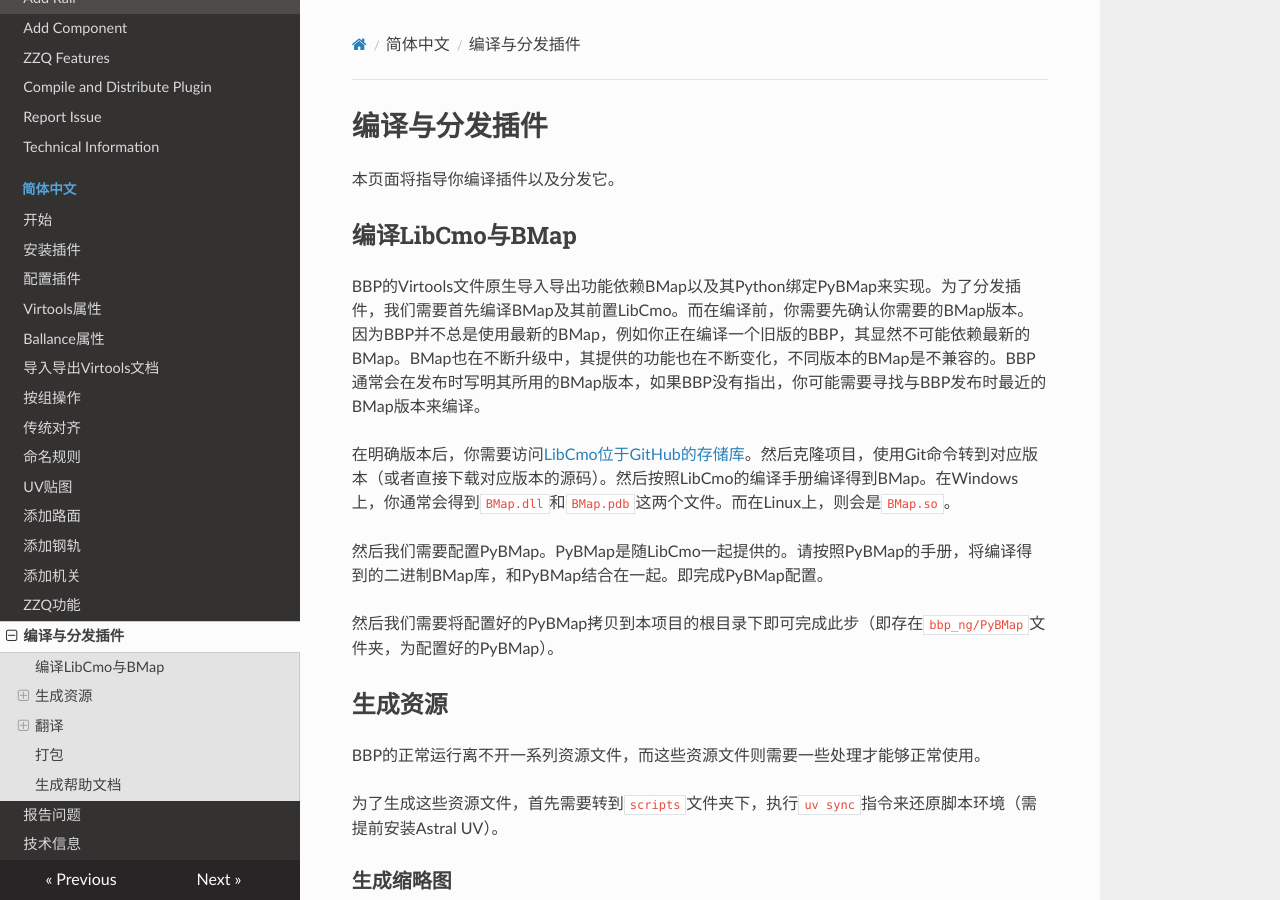
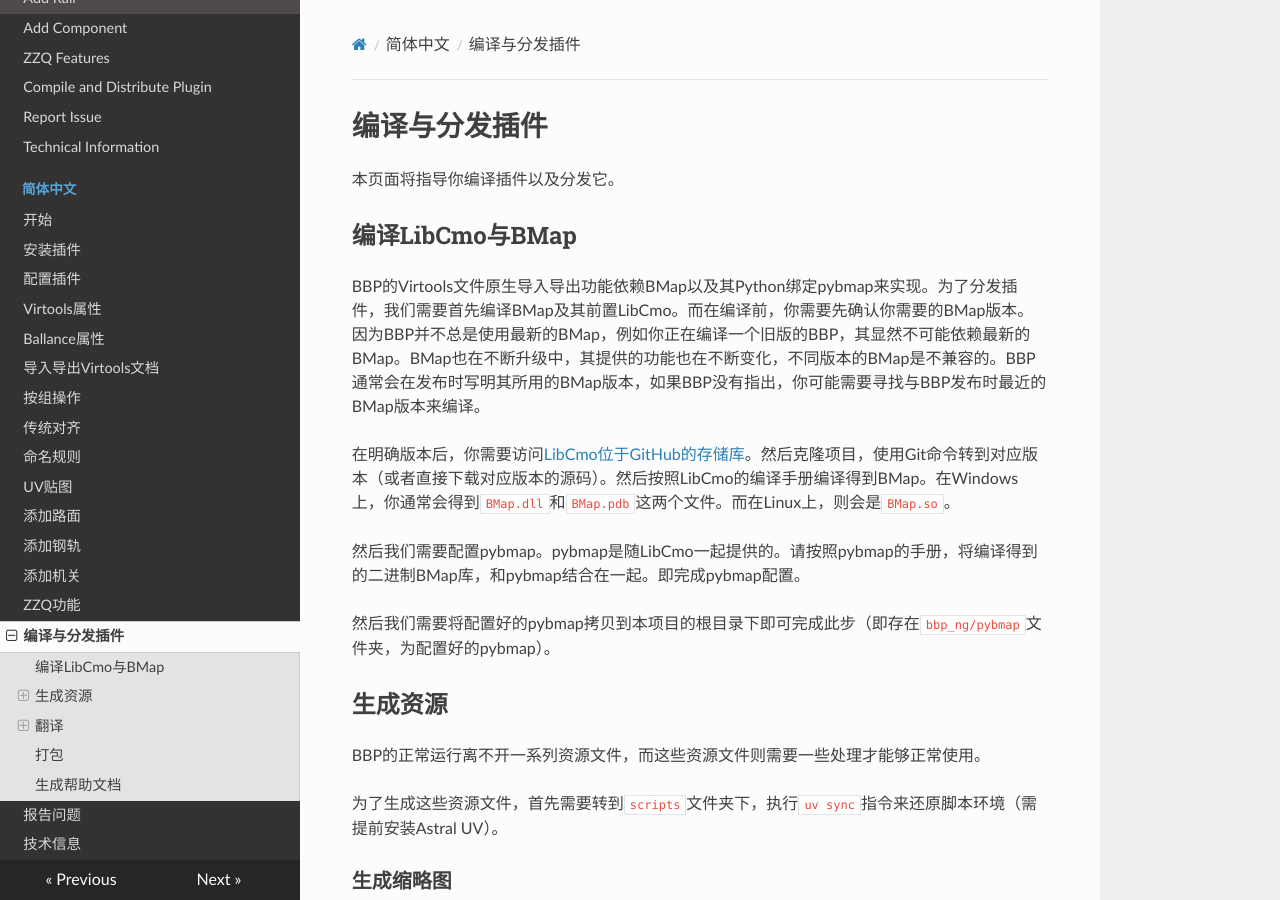
Before and after one commit to yyc12345/BallanceBlenderHelper, an MkDocs documentation site: the page built from docs/docs/zh-cn/compile-distribute-plugin.md, in a window 1280 px wide and 900 px high. Built offline with MkDocs 1.6.1, drawn with Linux system fonts in a browser that asks for light colours; nearby versions of some CDN libraries.

```diff
--- a/docs/docs/zh-cn/compile-distribute-plugin.md
+++ b/docs/docs/zh-cn/compile-distribute-plugin.md
@@ -4,13 +4,13 @@
 
 ## 编译LibCmo与BMap
 
-BBP的Virtools文件原生导入导出功能依赖BMap以及其Python绑定PyBMap来实现。为了分发插件，我们需要首先编译BMap及其前置LibCmo。而在编译前，你需要先确认你需要的BMap版本。因为BBP并不总是使用最新的BMap，例如你正在编译一个旧版的BBP，其显然不可能依赖最新的BMap。BMap也在不断升级中，其提供的功能也在不断变化，不同版本的BMap是不兼容的。BBP通常会在发布时写明其所用的BMap版本，如果BBP没有指出，你可能需要寻找与BBP发布时最近的BMap版本来编译。
+BBP的Virtools文件原生导入导出功能依赖BMap以及其Python绑定pybmap来实现。为了分发插件，我们需要首先编译BMap及其前置LibCmo。而在编译前，你需要先确认你需要的BMap版本。因为BBP并不总是使用最新的BMap，例如你正在编译一个旧版的BBP，其显然不可能依赖最新的BMap。BMap也在不断升级中，其提供的功能也在不断变化，不同版本的BMap是不兼容的。BBP通常会在发布时写明其所用的BMap版本，如果BBP没有指出，你可能需要寻找与BBP发布时最近的BMap版本来编译。
 
 在明确版本后，你需要访问[LibCmo位于GitHub的存储库](https://github.com/yyc12345/libcmo21)。然后克隆项目，使用Git命令转到对应版本（或者直接下载对应版本的源码）。然后按照LibCmo的编译手册编译得到BMap。在Windows上，你通常会得到`BMap.dll`和`BMap.pdb`这两个文件。而在Linux上，则会是`BMap.so`。
 
-然后我们需要配置PyBMap。PyBMap是随LibCmo一起提供的。请按照PyBMap的手册，将编译得到的二进制BMap库，和PyBMap结合在一起。即完成PyBMap配置。
+然后我们需要配置pybmap。pybmap是随LibCmo一起提供的。请按照pybmap的手册，将编译得到的二进制BMap库，和pybmap结合在一起。即完成pybmap配置。
 
-然后我们需要将配置好的PyBMap拷贝到本项目的根目录下即可完成此步（即存在`bbp_ng/PyBMap`文件夹，为配置好的PyBMap）。
+然后我们需要将配置好的pybmap拷贝到本项目的根目录下即可完成此步（即存在`bbp_ng/pybmap`文件夹，为配置好的pybmap）。
 
 ## 生成资源
 
```
Also changed, not shown: docs/docs/en/compile-distribute-plugin.md (+3 -3 lines), 5 other files.
